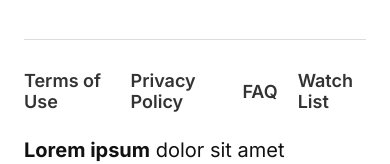
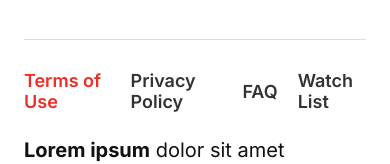
Before and after one commit to nmertcan/Witflix, a plain HTML site: page index.html in a window 390 px wide. In both pictures the pointer is over the link "Terms of Use". Shown: the part 1951-2115 px from the top of the page. Drawn offline with Linux system fonts and the light colour scheme.

Commit message:
fifth commit

```diff
--- a/assets/style.css
+++ b/assets/style.css
@@ -422,6 +422,10 @@
     color: #333;
   }
 
+  .footer-links a:hover{
+    color:#ef2c25;
+  }
+
   .footer-text p {
     font-size: 20px;
     line-height: 1.35;
```
